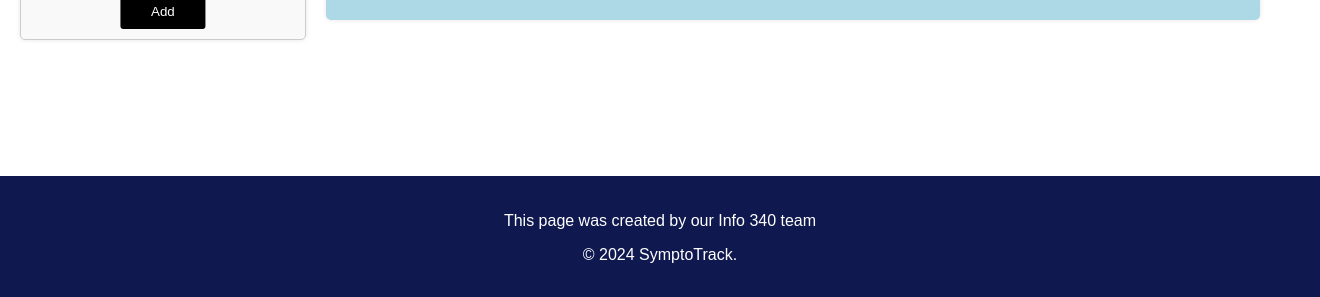
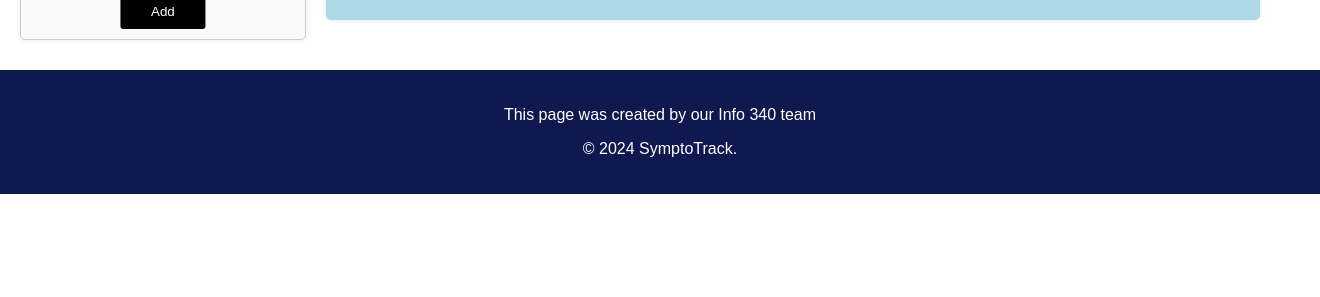
Before and after one commit to info340a-wi24/project-info340-team-1, a React (Create React App) app: page /calendar in a window 1280 px wide. Shown: the part 500-797 px from the top of the page, 1320 px wide, since content can reach past the window. Built offline with nearby package versions, Linux system fonts and the light colour scheme; no server answers; the database is empty.

Commit message:
footer changes

```diff
--- a/src/components/calendar.js
+++ b/src/components/calendar.js
@@ -46,6 +46,7 @@ export function Calendar() {
   }
 
   return (
+    <div id="calendarWrap">
       <div id="calendarPage">
         <div id="add-appointment">
           <h3>Add Appointment</h3>
@@ -110,6 +111,7 @@ export function Calendar() {
           <button className="deleteButton" onClick={handleDeleteSelected}>Delete</button>
         )}
       </div>
+    </div>
     <footer className="footer">
       <p>This page was created by our Info 340 team</p>
       <p>&copy; 2024 SymptoTrack.</p>
--- a/src/style.css
+++ b/src/style.css
@@ -128,7 +128,7 @@ header {
     color: white;
     text-align: center;
     padding: 20px;
-    position: fixed;
+    position: relative;
     bottom: 0;
     width: 100vw;
     left: 0;
@@ -249,6 +249,8 @@ header a {
     margin: 0;
     vertical-align: top;
     width: 2em;
+    background: transparent;
+    border: none;
 }
 
 .quick-links {
```
Lines whose indentation alone changed are shown as unchanged.
